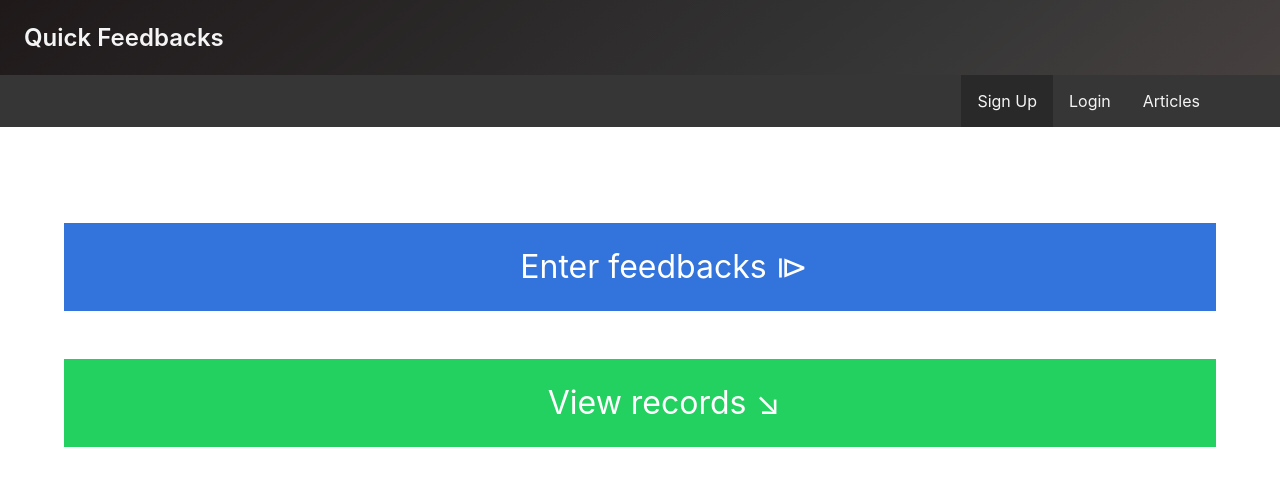
After one commit to roshnet/feedback-visualizer, a Flask app: template templates/index.html in a window 1280 px wide. The commit adds this page. Shown: the top 486 px of the page. Run offline with Flask 2, Linux system fonts and the light colour scheme; the template is opened without the code that fills it, so the values that code supplies are empty.

Commit message:
templates: Inherit from layout.html

```diff
--- /dev/null
+++ b/templates/index.html
@@ -0,0 +1,30 @@
+{% extends "layout.html" %}
+{% block home %}
+
+<div class="container">
+    <a href="/feedback">
+        <section class="hero is-info is-small">
+            <div class="hero-body">
+                <div class="container has-text-centered">
+                    <h1 class="subtitle is-3 has-text-white">
+                        Enter feedbacks &RightTriangleBar;
+                    </h1>
+                </div>
+            </div>
+        </section>
+    </a>
+    <br><br>
+    <a href="/viewall">
+        <section class="hero is-success is-small">
+            <div class="hero-body">
+                <div class="container has-text-centered">
+                    <h1 class="subtitle is-3 has-text-white">
+                        View records &LowerRightArrow;
+                    </h1>
+                </div>
+            </div>
+        </section>
+    </a>
+</div>
+
+{% endblock %}
--- /dev/null
+++ b/templates/layout.html
@@ -0,0 +1,63 @@
+<!DOCTYPE html>
+<html lang="en">
+<head>
+    <meta charset="UTF-8">
+    <meta name="viewport" content="width=device-width, initial-scale=1.0">
+    <meta http-equiv="X-UA-Compatible" content="ie=edge">
+    <link rel="stylesheet" href="/static/css/bulma.css">
+    {% if title %}
+        <title>{{ title }}</title>
+    {% else %}
+        <title>Quick Feedbacks</title>
+    {% endif %}
+
+</head>
+<body>
+
+<section class="hero is-dark is-small is-bold">
+    <div class="hero-body has-text-left">
+        <h1 class="title is-4 is-spaced">
+           Quick Feedbacks
+        </h1>
+    </div>
+</section>
+
+<nav class="navbar is-dark">
+	<div class="container">
+		<div class="navbar-brand">
+			<span class="navbar-burger burger" data-target="navMenu">
+				<span></span>
+				<span></span>
+				<span></span>
+			</span>
+		</div>
+		<div id="navMenu" class="navbar-menu">
+			<div class="navbar-end">
+				<a href="" class="navbar-item is-active">Sign Up</a>
+				<a href="" class="navbar-item">Login</a>
+				<a href="#" class="navbar-item">Articles</a>
+			</div>
+		</div>
+	</div>
+</nav>
+
+
+<!-- Create some vertical space -->
+<section class="section"></section>
+
+{% block home %}{% endblock %}
+{% block core %}{% endblock %}
+{% block error %}{% endblock %}
+
+</body>
+</html>
+<script type="text/javascript">
+    (function() {
+      var burger = document.querySelector('.burger');
+      var nav = document.querySelector('#' + burger.dataset.target);
+      burger.addEventListener('click', function(){
+        burger.classList.toggle('is-active');
+        nav.classList.toggle('is-active');
+      });
+    })();
+</script>
```
Also changed, not shown: templates/add-student-info.html (+5 -13 lines).
